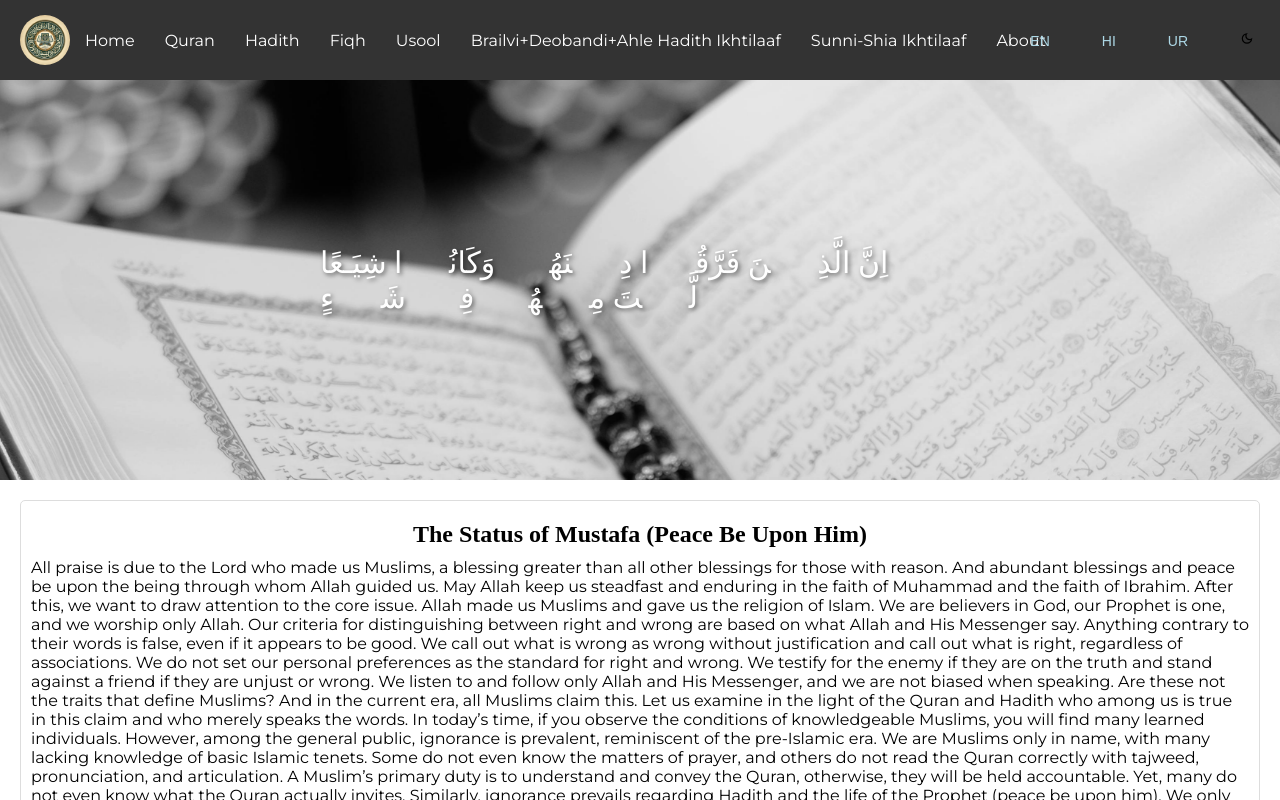
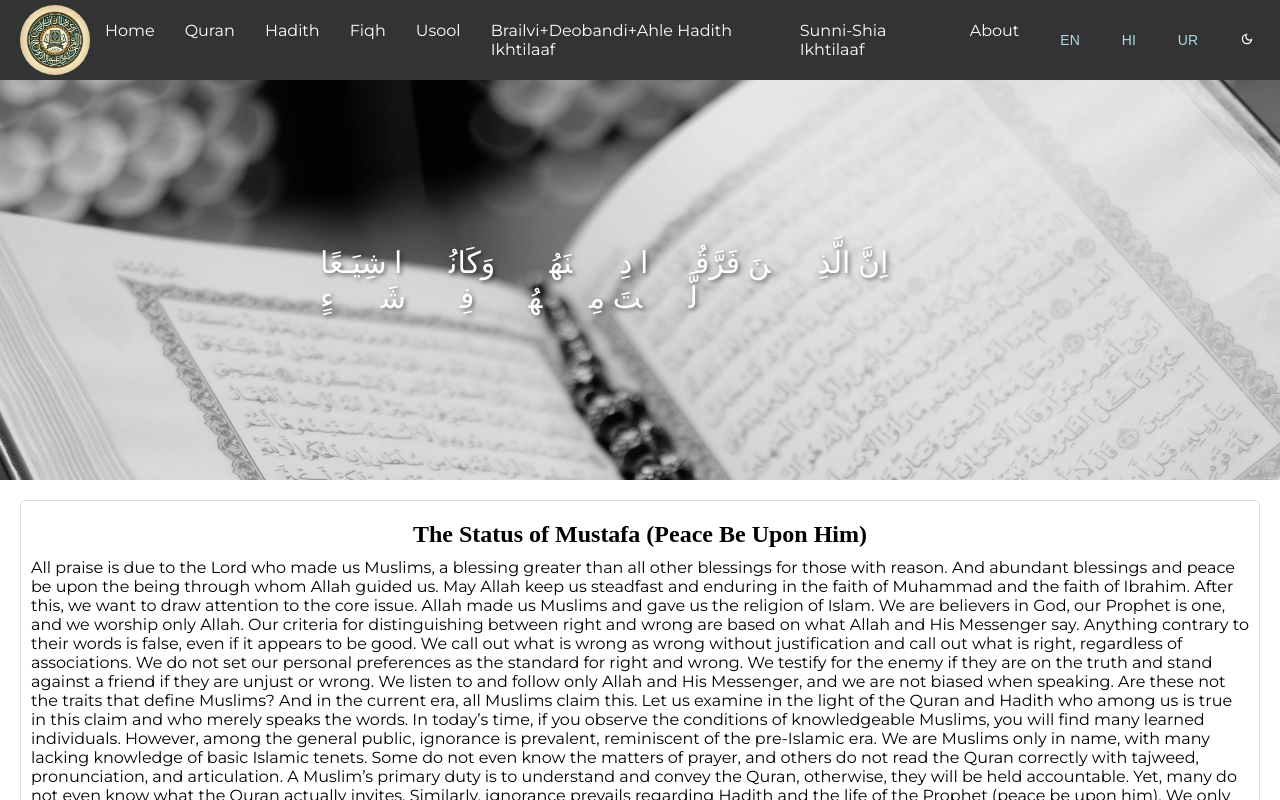
Before and after one commit to asifkhan0870/Al-qual-ul-mubeen, a React (Create React App) app: page / in a window 1280 px wide. Shown: the top 800 px of the page. Built offline with nearby package versions, Linux system fonts and the light colour scheme; a web font is replaced by a local one.

Commit message:
again back to the main stage

```diff
--- a/src/components/Navbar.js
+++ b/src/components/Navbar.js
@@ -3,72 +3,6 @@ import styled from "styled-components";
 import { useTranslation } from "react-i18next";
 import { MdDarkMode } from "react-icons/md";
 import { MdOutlineDarkMode } from "react-icons/md";
-
-function Navbar() {
-  const { i18n } = useTranslation();
-  const [darkMode, setDarkMode] = React.useState(false);
-
-  const changeLanguage = (lng) => {
-    i18n.changeLanguage(lng);
-  };
-
-  const toggleTheme = () => {
-    setDarkMode(!darkMode);
-    document.body.className = !darkMode ? "dark-mode" : "";
-  };
-
-  return (
-    <Nav>
-      <Logo src="logo.webp" alt="Logo" />
-      <NavList>
-        <NavItem>
-          <NavLink href="/">Home</NavLink>
-        </NavItem>
-        <NavItem>
-          <NavLink href="/quran">Quran</NavLink>
-        </NavItem>
-        <NavItem>
-          <NavLink href="/hadith">Hadith</NavLink>
-        </NavItem>
-        <NavItem>
-          <NavLink href="/fiqh">Fiqh</NavLink>
-        </NavItem>
-        <NavItem>
-          <NavLink href="/usool">Usool</NavLink>
-        </NavItem>
-        <NavItem>
-          <NavLink href="/bdai">Brailvi+Deobandi+Ahle Hadith Ikhtilaaf</NavLink>
-        </NavItem>
-        <NavItem>
-          <NavLink href="/ssi">Sunni-Shia Ikhtilaaf</NavLink>
-        </NavItem>
-        <NavItem>
-          <NavLink href="/about">About</NavLink>
-        </NavItem>
-      </NavList>
-      <Controls>
-        <LanguageSwitcher onClick={() => changeLanguage("en")}>
-          EN
-        </LanguageSwitcher>
-        <LanguageSwitcher onClick={() => changeLanguage("hi")}>
-          HI
-        </LanguageSwitcher>
-        <LanguageSwitcher onClick={() => changeLanguage("ur")}>
-          UR
-        </LanguageSwitcher>
-        <ThemeToggle onClick={toggleTheme}>
-          {darkMode ? (
-            <MdDarkMode style={{ color: "white" }} />
-          ) : (
-            <MdOutlineDarkMode style={{ color: "black" }} />
-          )}
-        </ThemeToggle>
-      </Controls>
-    </Nav>
-  );
-}
-
-export default Navbar;
 
 // Styled Components
 const Nav = styled.nav`
@@ -82,26 +16,15 @@ const Nav = styled.nav`
   font-family: "Montserrat", sans-serif;
   font-weight: 400;
   font-style: normal;
-  position: relative; /* To position the elements correctly */
-  flex-wrap: wrap; /* Allows items to wrap on smaller screens */
-
-  @media (max-width: 768px) {
-    justify-content: space-between; /* Ensure space between items */
-  }
 `;
 
 const Logo = styled.img`
   font-size: 1.5rem;
   font-weight: bold;
-  height: 50px; /* Adjust height */
-  width: auto; /* Adjust width to maintain aspect ratio */
+  heigth: 70px;
+  width: 70px;
   border-radius: 100px;
   margin-left: 10px;
-
-  @media (max-width: 768px) {
-    margin: 0;
-    height: 40px; /* Adjust height for smaller screens */
-  }
 `;
 
 const NavList = styled.ul`
@@ -109,10 +32,11 @@ const NavList = styled.ul`
   display: flex;
   margin: 0;
   padding: 0;
-  flex: 1; /* Take up remaining space to push items to the right */
 
   @media (max-width: 768px) {
-    display: none; /* Hide navigation links on smaller screens */
+    flex-direction: column;
+    align-items: center;
+    display: none;
   }
 `;
 
@@ -136,20 +60,11 @@ const NavLink = styled.a`
 const Controls = styled.div`
   display: flex;
   align-items: center;
-  gap: 10px; /* Space between language switcher and theme toggle */
-  position: absolute; /* Position controls on the right side */
-  right: 10px; /* Adjust right position */
-  top: 50%;
-  transform: translateY(-50%); /* Center vertically */
-
-  @media (max-width: 768px) {
-    position: static; /* Reset position for smaller screens */
-    margin-top: 10px; /* Add margin-top */
-  }
+  //   background-color: red;
 `;
 
 const Button = styled.button`
-  // background: #007bff;
+  background: #007bff;
   color: #fff;
   border: none;
   padding: 5px 10px;
@@ -163,45 +78,120 @@ const Button = styled.button`
 `;
 
 const LanguageSwitcher = styled(Button)`
-  background: transparent;
-  // border: 2px solid #007bff;
-  color: lightblue;
-  cursor: pointer;
-  font-size: 14px;
-  padding: 8px 16px;
-  text-align: center;
-  text-decoration: none;
+  background: transparent; /* Transparent background for a cleaner look */
+  //border: 2px solid #007bff; /* Border color that matches your theme */
+  border-radius: 5px; /* Slightly rounded corners */
+  color: lightblue; /* Text color to match the border */
+  cursor: pointer; /* Pointer cursor on hover */
+  font-size: 14px; /* Adjust font size as needed */
+  padding: 8px 16px; /* Padding for spacing */
+  text-align: center; /* Center text */
+  text-decoration: none; /* Remove underline from links */
   transition: all 0.3s ease;
 
-  &:hover {
-    background: #007bff;
-    color: white;
-  }
+  // &:hover {
+  //   // background: #007bff; /* Background color on hover */
+  //   color: white; /* Change text color on hover */
+  //   border-color: #0056b3;
+  // }
 
   &:active {
-    border-color: #004085;
+    // background: #0056b3; /* Background color when button is pressed */
+    border-color: #004085; /* Darker border color when pressed */
     transform: translateY(1px);
   }
 `;
 
 const ThemeToggle = styled(Button)`
-  background: transparent;
-  // border: 2px solid #007bff;
-  color: #007bff;
-  cursor: pointer;
-  font-size: 14px;
-  padding: 8px 16px;
-  text-align: center;
-  text-decoration: none;
+  background: transparent; /* Transparent background for a cleaner look */
+  //border: 2px solid #007bff; /* Border color that matches your theme */
+  border-radius: 5px; /* Slightly rounded corners */
+  color: #007bff; /* Text color to match the border */
+  cursor: pointer; /* Pointer cursor on hover */
+  font-size: 14px; /* Adjust font size as needed */
+  padding: 8px 16px; /* Padding for spacing */
+  text-align: center; /* Center text */
+  text-decoration: none; /* Remove underline from links */
   transition: all 0.3s ease;
 
-  &:hover {
-    background: #007bff;
-    color: white;
-  }
+  // &:hover {
+  //   // background: #007bff; /* Background color on hover */
+  //   color: white; /* Change text color on hover */
+  //   border-color: #0056b3;
+  // }
 
   &:active {
-    border-color: #004085;
+    //background: #0056b3; /* Background color when button is pressed */
+    border-color: #004085; /* Darker border color when pressed */
     transform: translateY(1px);
   }
 `;
+
+function Navbar() {
+  const { i18n } = useTranslation();
+  const [darkMode, setDarkMode] = React.useState(false);
+
+  const changeLanguage = (lng) => {
+    i18n.changeLanguage(lng);
+  };
+
+  const toggleTheme = () => {
+    setDarkMode(!darkMode);
+    document.body.className = !darkMode ? "dark-mode" : "";
+  };
+
+  return (
+    <Nav>
+      <Logo src="logo.webp"></Logo>
+      <NavList>
+        <NavItem>
+          <NavLink href="/">Home</NavLink>
+        </NavItem>
+        <NavItem>
+          <NavLink href="/quran">Quran</NavLink>
+        </NavItem>
+        <NavItem>
+          <NavLink href="/hadith">Hadith</NavLink>
+        </NavItem>
+        <NavItem>
+          <NavLink href="/fiqh">Fiqh</NavLink>
+        </NavItem>
+        <NavItem>
+          <NavLink href="/usool">Usool</NavLink>
+        </NavItem>
+        <NavItem>
+          <NavLink href="/bdai">Brailvi+Deobandi+Ahle Hadith Ikhtilaaf</NavLink>
+        </NavItem>
+
+        <NavItem>
+          <NavLink href="/ssi">Sunni-Shia Ikhtilaaf</NavLink>
+        </NavItem>
+        <NavItem>
+          <NavLink href="/about">About</NavLink>
+        </NavItem>
+      </NavList>
+      <Controls>
+        <LanguageSwitcher onClick={() => changeLanguage("en")}>
+          EN
+        </LanguageSwitcher>
+        <LanguageSwitcher onClick={() => changeLanguage("hi")}>
+          HI
+        </LanguageSwitcher>
+        <LanguageSwitcher onClick={() => changeLanguage("ur")}>
+          UR
+        </LanguageSwitcher>
+        <ThemeToggle onClick={toggleTheme}>
+          {/* <MdDarkMode /> */}
+
+          {darkMode ? (
+            <MdDarkMode style={{ background: "black" }} />
+          ) : (
+            <MdOutlineDarkMode style={{ color: "white" }} />
+          )}
+        </ThemeToggle>
+      </Controls>
+    </Nav>
+  );
+}
+
+export default Navbar;
```
